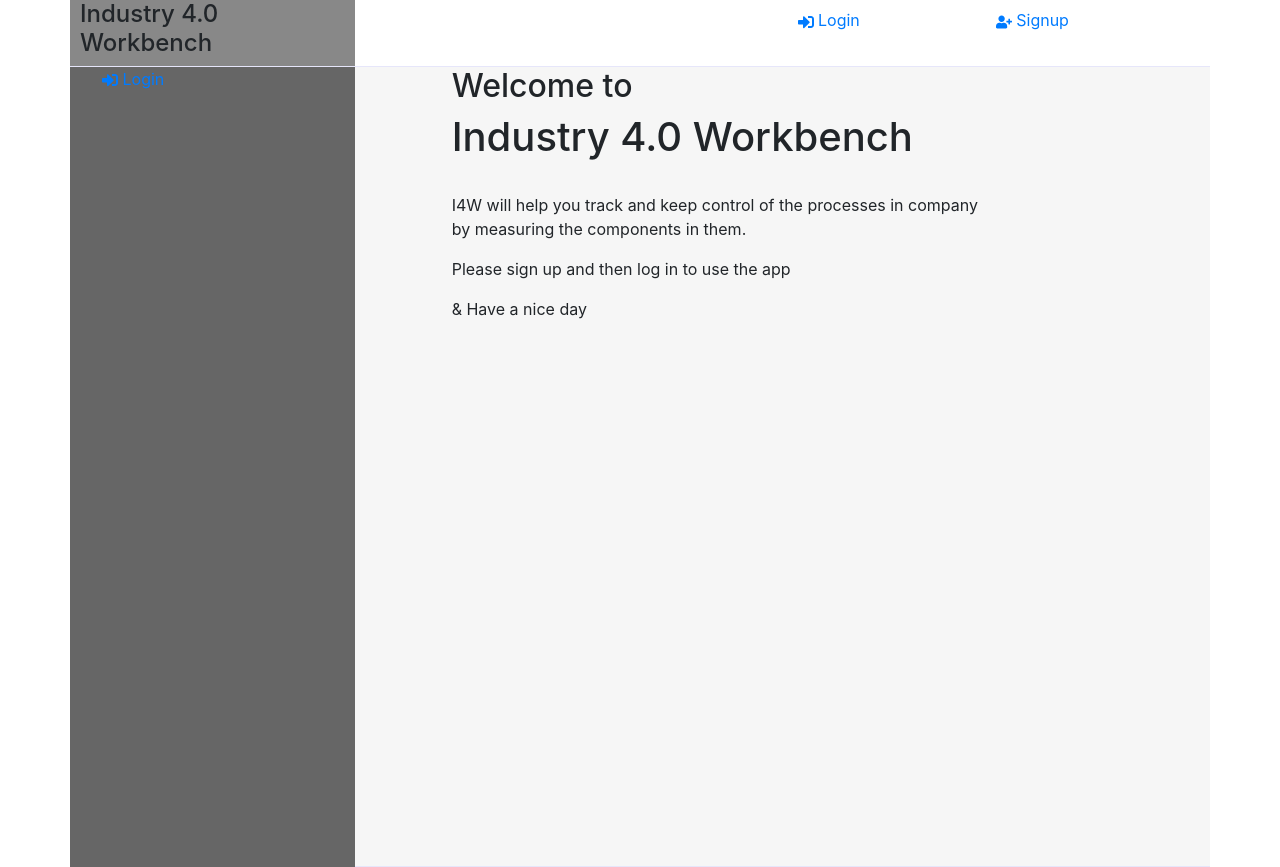
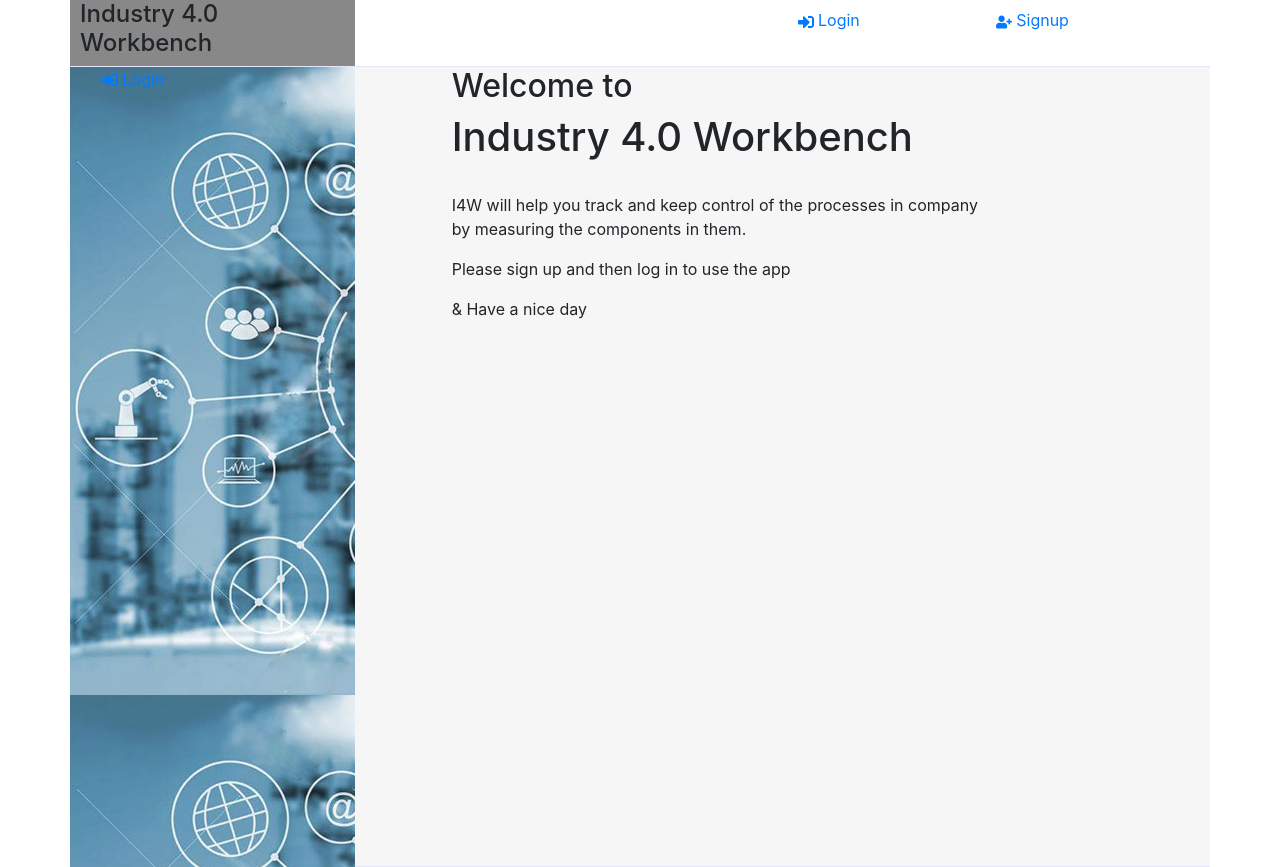
Before and after one commit to danielpvk/Industry4_0_login, a React (Create React App) app in the folder client/: page / in a window 1280 px wide. Built offline with nearby package versions, Linux system fonts and the light colour scheme; no server answers.

Commit message:
sidebar background

```diff
--- a/client/src/App.js
+++ b/client/src/App.js
@@ -73,7 +73,7 @@ class App extends Component {
         </Row>
 
         <Row >
-          <Col md="3" style={{backgroundColor: '#666666', height:"100vh" }}>
+          <Col md="3" style={{backgroundColor: '#77aabb', height:"100vh",backgroundImage: `url(${"../../assets/images/industry-2.jpg"})`,backgroundRepeat: false }}>
             <SidebarComp
               isLoggedIn={this.state.inSession}
               loggedUserName={this.state.loggedUserName}
```
Also changed, not shown: client/src/components/sideBar.js (+0 -20 lines), client/public/assets/images/industry-2.jpg (added), client/public/assets/images/industry-2.png (added).
